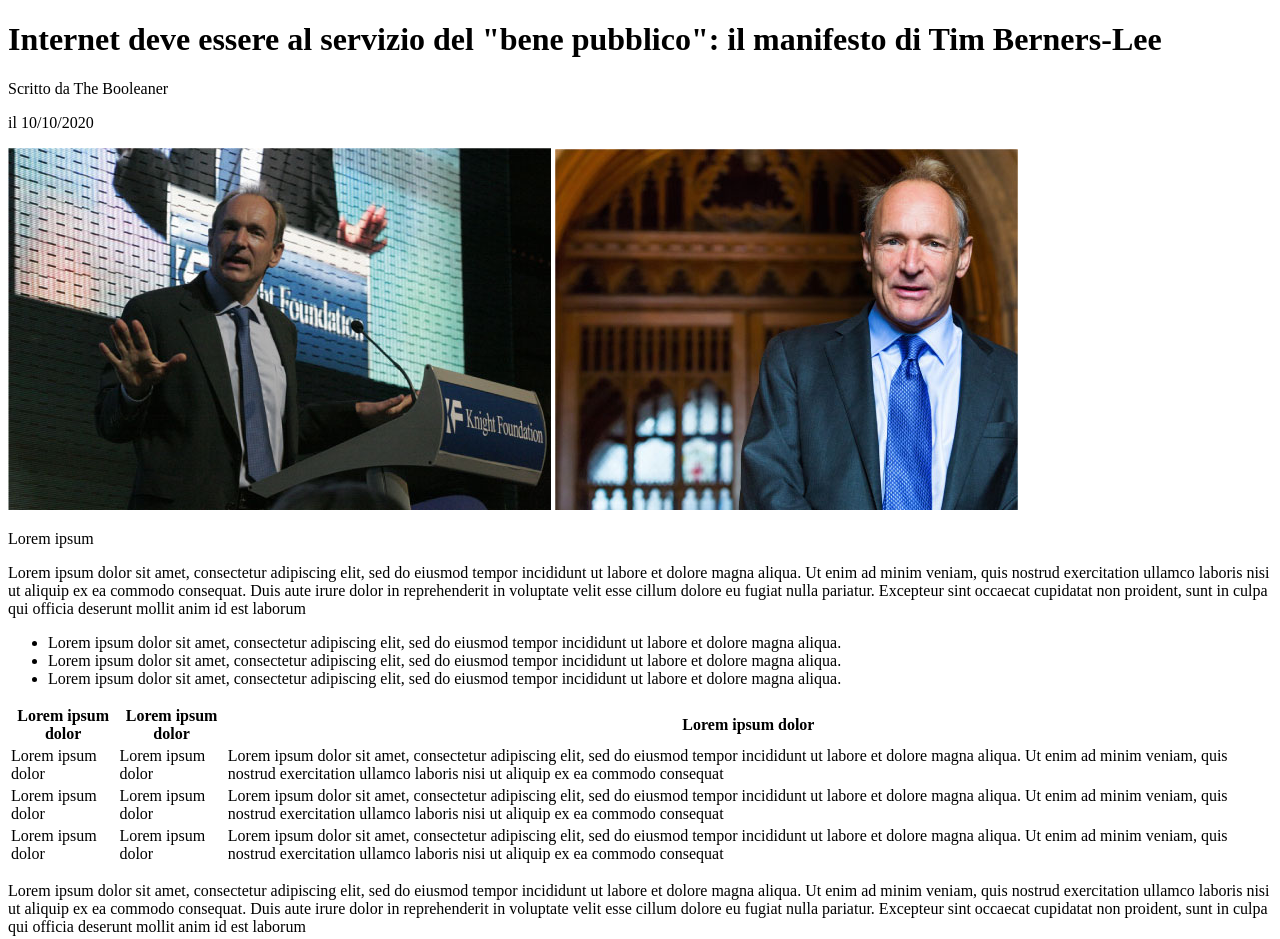
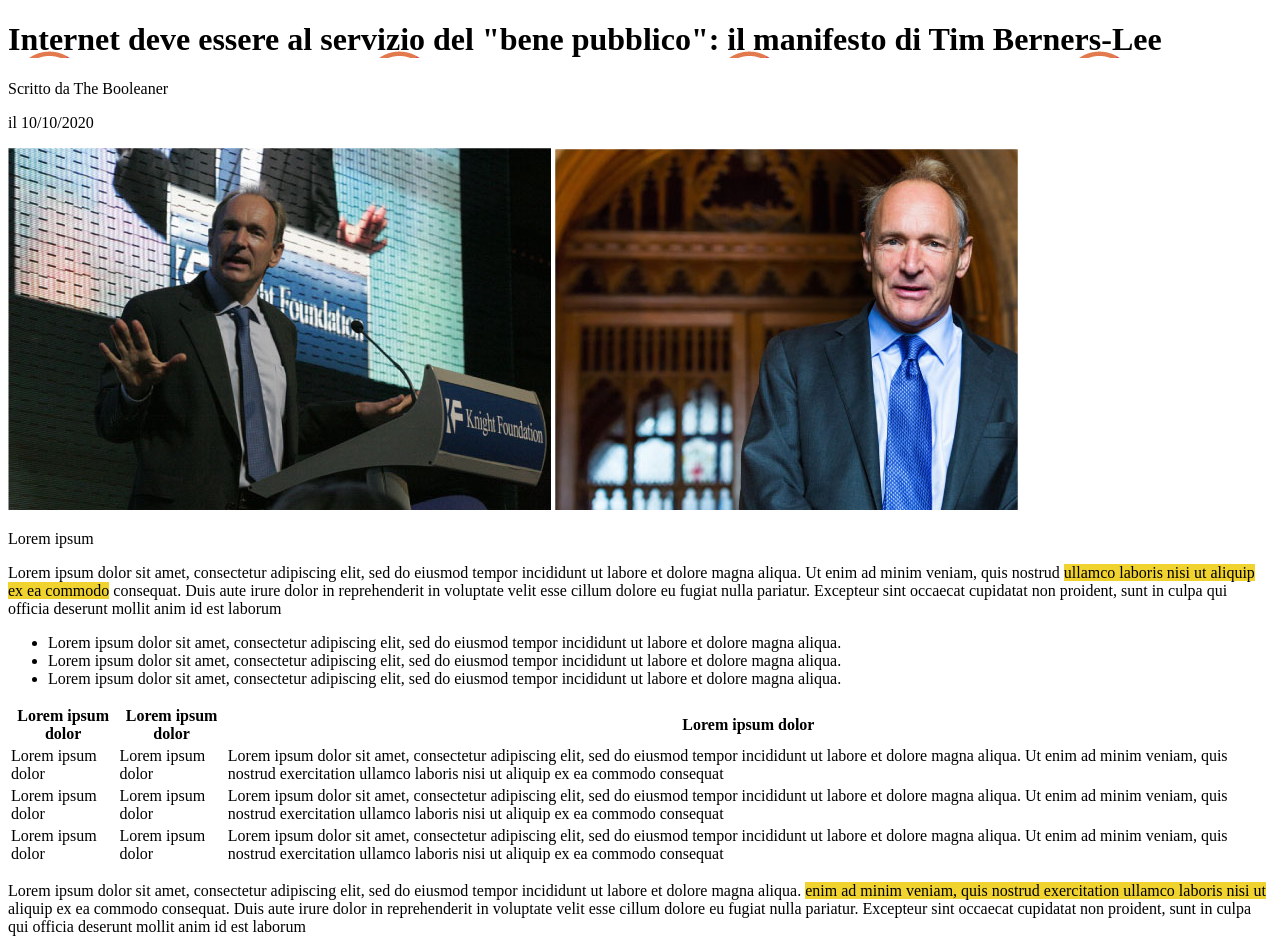
Before and after one commit to ancadunavete/html-css-booleaner, a plain HTML site: page index.html in a window 1280 px wide. Shown: the top 939 px of the page. Drawn offline with Linux system fonts and the light colour scheme.

Commit message:
add: highlight text

```diff
--- /dev/null
+++ b/css/style.css
@@ -0,0 +1,12 @@
+html {
+    font-family: 'Times New Roman', Times, serif;
+}
+#hero {
+    background: url(../img/pattern.png); background-repeat: repeat
+    background-size: cover;
+    width: 100%;
+}
+
+.highlight {
+    background-color: #f0d32e; /* Light yellow */
+}
--- a/index.html
+++ b/index.html
@@ -4,10 +4,18 @@
     <meta charset="UTF-8">
     <meta name="viewport" content="width=device-width, initial-scale=1.0">
     <title>The Booleaner</title>
+
+    <!-- link css esterno-->
+    <link rel="stylesheet" href="./css/style.css">
+
 </head>
+
 <body>
 
-    <h1>Internet deve essere al servizio del "bene pubblico": il manifesto di Tim Berners-Lee</h1>
+    <div id="hero">
+        <h1>Internet deve essere al servizio del "bene pubblico": il manifesto di Tim Berners-Lee</h1>
+    </div>
+
     <p>Scritto da The Booleaner</p>
     <p>il 10/10/2020</p>
 
@@ -16,7 +24,7 @@
 
     <p>Lorem ipsum</p>
 
-    <p>Lorem ipsum dolor sit amet, consectetur adipiscing elit, sed do eiusmod tempor incididunt ut labore et dolore magna aliqua. Ut enim ad minim veniam, quis nostrud exercitation ullamco laboris nisi ut aliquip ex ea commodo consequat. Duis aute irure dolor in reprehenderit in voluptate velit esse cillum dolore eu fugiat nulla pariatur. Excepteur sint occaecat cupidatat non proident, sunt in culpa qui officia deserunt mollit anim id est laborum</p>
+    <p>Lorem ipsum dolor sit amet, consectetur adipiscing elit, sed do eiusmod tempor incididunt ut labore et dolore magna aliqua. Ut enim ad minim veniam, quis nostrud <span class="highlight">ullamco laboris nisi ut aliquip ex ea commodo</span> consequat. Duis aute irure dolor in reprehenderit in voluptate velit esse cillum dolore eu fugiat nulla pariatur. Excepteur sint occaecat cupidatat non proident, sunt in culpa qui officia deserunt mollit anim id est laborum</p>
 
     <ul>
         <li>Lorem ipsum dolor sit amet, consectetur adipiscing elit, sed do eiusmod tempor incididunt ut labore et dolore magna aliqua.</li>
@@ -56,11 +64,13 @@
         <tfoot></tfoot>
     </table>
 
-    <p>Lorem ipsum dolor sit amet, consectetur adipiscing elit, sed do eiusmod tempor incididunt ut labore et dolore magna aliqua. Ut enim ad minim veniam, quis nostrud exercitation ullamco laboris nisi ut aliquip ex ea commodo consequat. Duis aute irure dolor in reprehenderit in voluptate velit esse cillum dolore eu fugiat nulla pariatur. Excepteur sint occaecat cupidatat non proident, sunt in culpa qui officia deserunt mollit anim id est laborum</p>
+    <p>Lorem ipsum dolor sit amet, consectetur adipiscing elit, sed do eiusmod tempor incididunt ut labore et dolore magna aliqua. <span class="highlight">enim ad minim veniam, quis nostrud exercitation ullamco laboris nisi ut</span> aliquip ex ea commodo consequat. Duis aute irure dolor in reprehenderit in voluptate velit esse cillum dolore eu fugiat nulla pariatur. Excepteur sint occaecat cupidatat non proident, sunt in culpa qui officia deserunt mollit anim id est laborum</p>
 
     <p>Potrebbero interessarti</p>
 
     <img src="./img/monitor.jpg" alt="monitor">
+    <br>
+    <br>
     <img src="./img/graph.jpg" alt="graph">
 
 </body>
```
Also changed, not shown: 1 other file.
